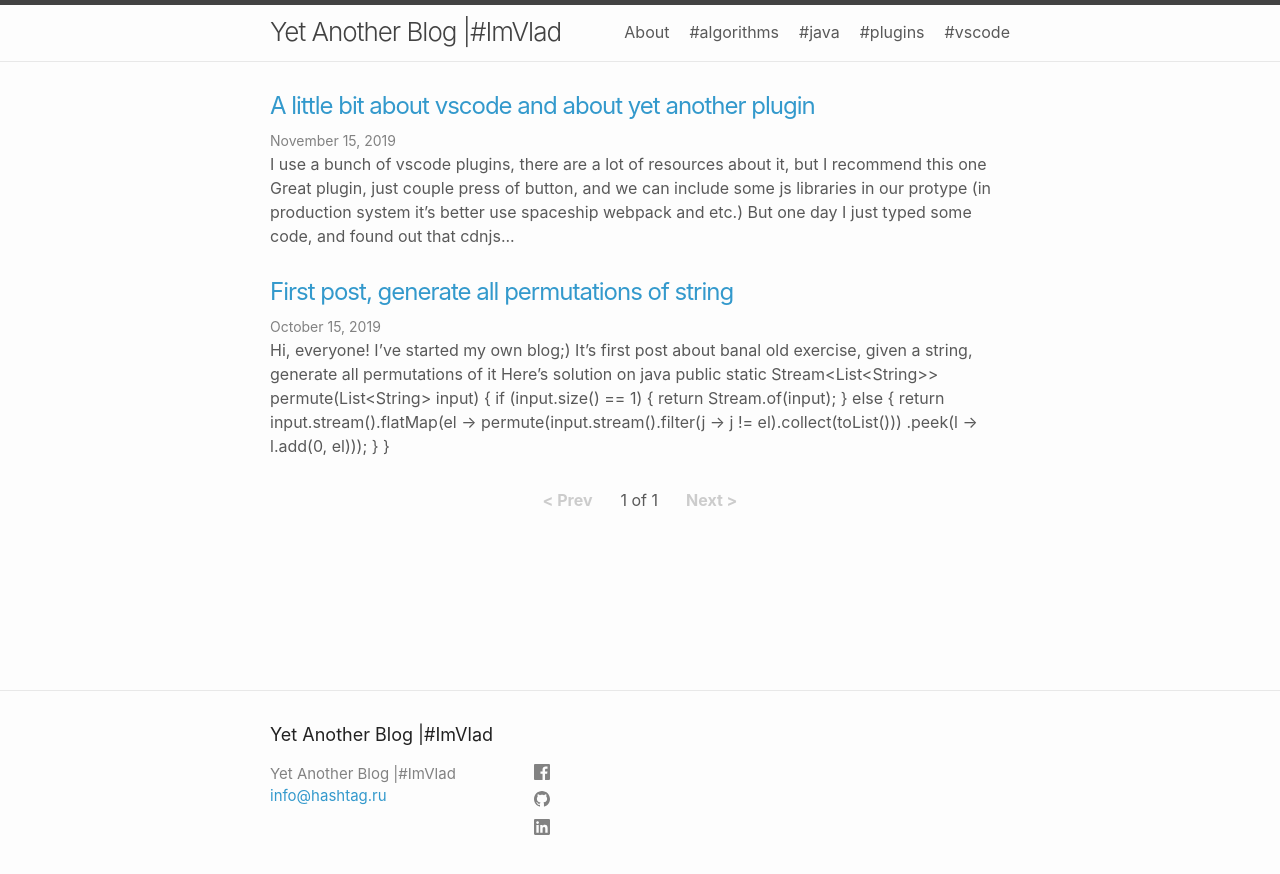
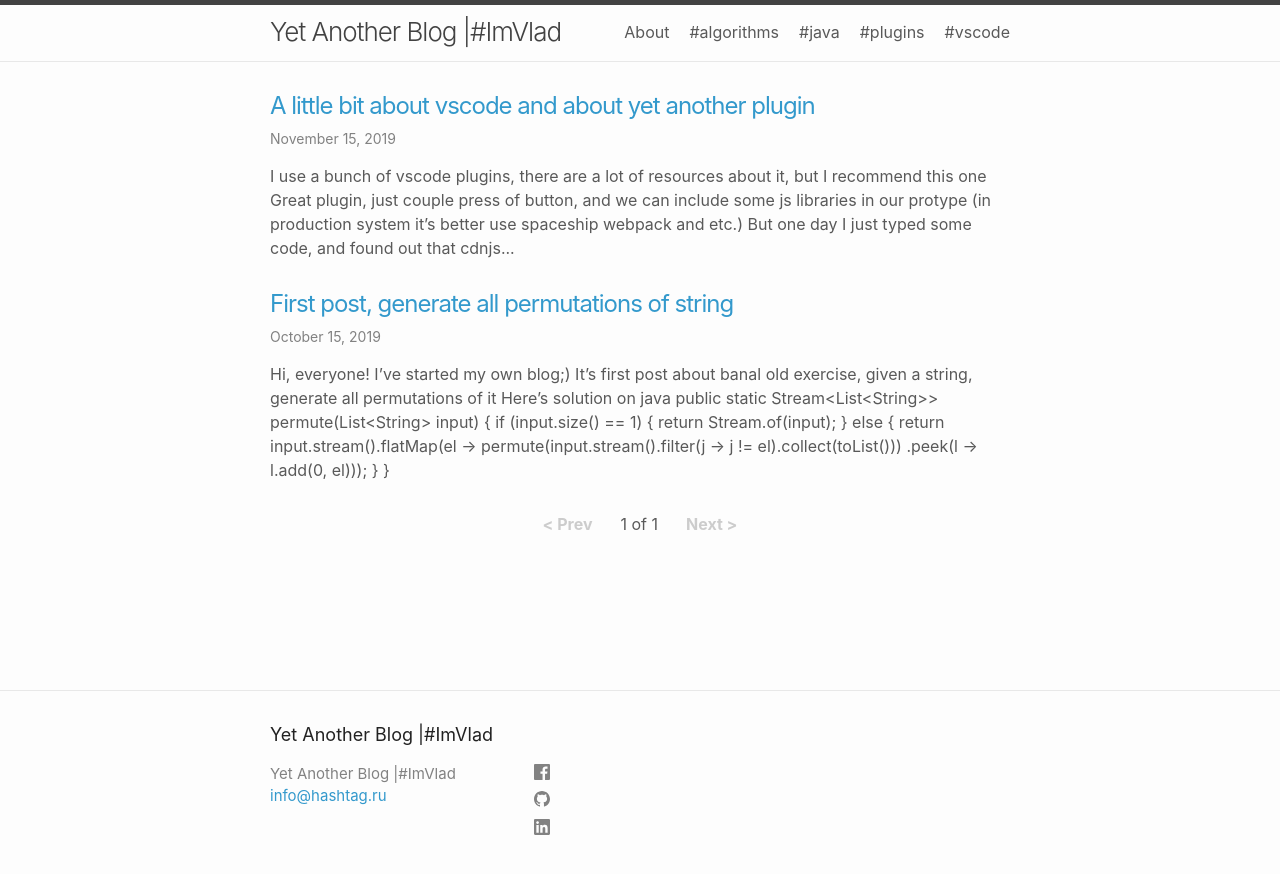
Before and after one commit to imvladikon/blog-hashtag2, a Jekyll site: the page built from index.html, in a window 1280 px wide. Shown: the top 874 px of the page. Built offline with Jekyll 4.4.1, drawn with Linux system fonts in a browser that asks for light colours; the list of posts is cut into pages by our own code.

Commit message:
changes css

```diff
--- a/_sass/minima/_layout.scss
+++ b/_sass/minima/_layout.scss
@@ -199,17 +199,12 @@
   }
 }
 
-.post-meta {
-  font-size: $small-font-size;
-  color: $grey-color;
-}
-
+/**
 .post-link {
   display: block;
   @include relative-font-size(1.5);
 }
-
-
+*/
 
 /**
  * Posts
@@ -218,6 +213,7 @@
   margin-bottom: $spacing-unit;
 }
 
+/**
 .post-title {
   @include relative-font-size(2.625);
   letter-spacing: -1px;
@@ -227,6 +223,7 @@
     @include relative-font-size(2.25);
   }
 }
+*/
 
 .post-content {
   margin-bottom: $spacing-unit;
@@ -296,3 +293,10 @@
   color: $text-color;
   overflow-wrap: break-word;
 }
+
+.post-meta {
+  font-size: $small-font-size;
+  color: $grey-color;
+  display: block;
+  margin-bottom: 15px;
+}
```
